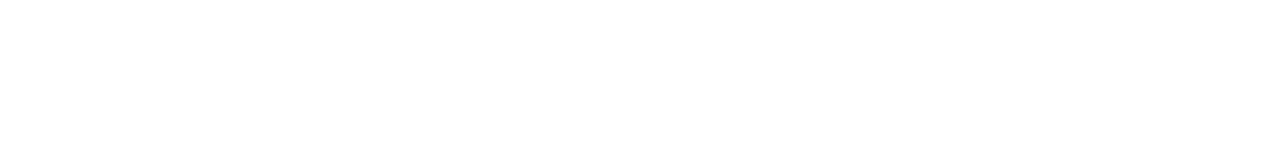
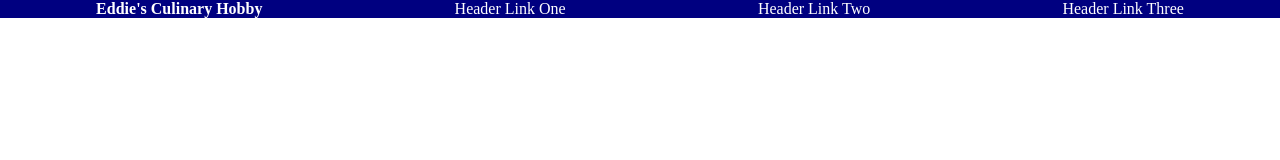
Before and after one commit to EddieGaxiola/first_landing_page, a plain HTML site: page index.html in a window 1280 px wide. Drawn offline with Linux system fonts and the light colour scheme.

Commit message:
Create header title and links

```diff
--- a/index.html
+++ b/index.html
@@ -9,7 +9,12 @@
     </head>
     <body>
         <div class="section one">
-
+            <div class="header">
+                <h1>Eddie's Culinary Hobby</h1>
+                <a href="">Header Link One</a>
+                <a href="">Header Link Two</a>
+                <a href="">Header Link Three</a>
+            </div>
         </div>
         <div class="section two">
 
--- a/style.css
+++ b/style.css
@@ -1,6 +1,8 @@
 body {
     display: flex;
     flex-direction: column;
+    flex: 1 1 100vh;
+    margin: 0px;
 }
 
 .section.two, .section.four {
@@ -10,12 +12,28 @@ body {
 
 .section.one {
     display: flex;
+    flex-direction: column;
     background-color: navy;
+    color: white;
 }
 
 .header {
     display: flex;
     background-color: inherit;
+    color: inherit;
+    justify-content: space-around;
+}
+
+.header h1 {
+    display: flex;
+    align-items:flex-start;
+    margin: 0px;
+    font-size: medium;
+}
+
+.header a {
+    color: white;
+    text-decoration: none;
 }
 .section.three {
     display: flex;
```
